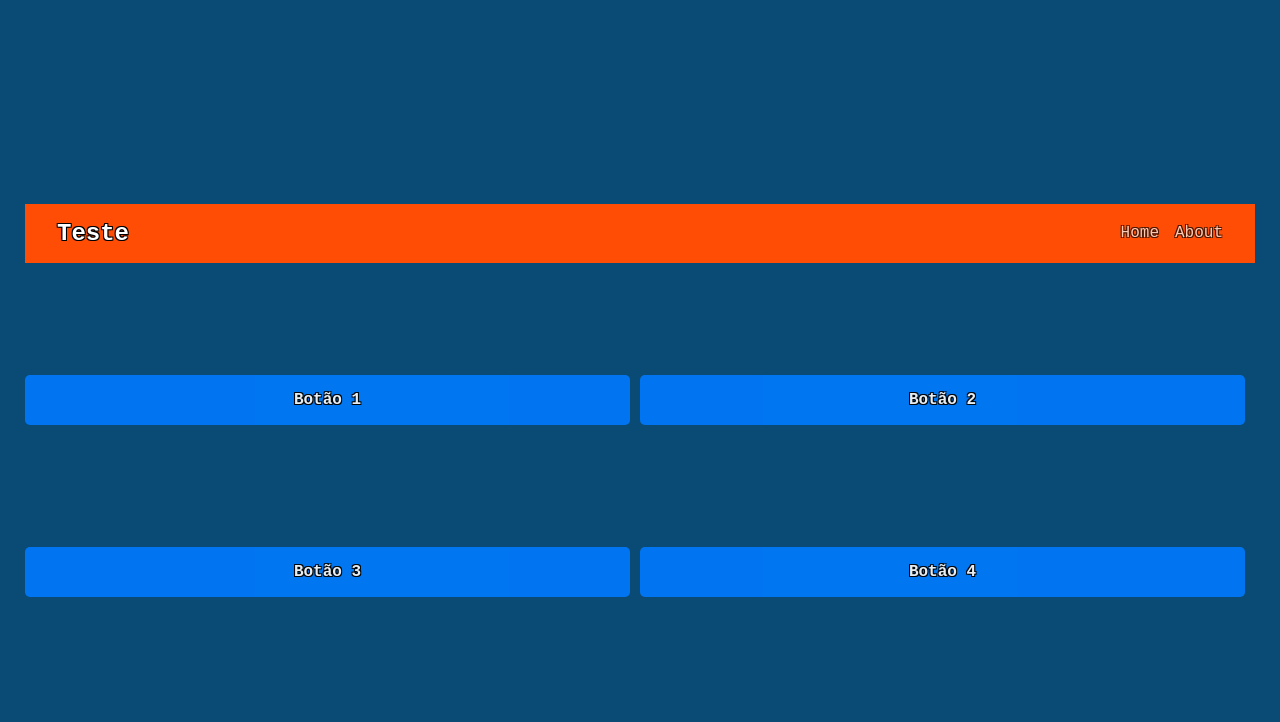
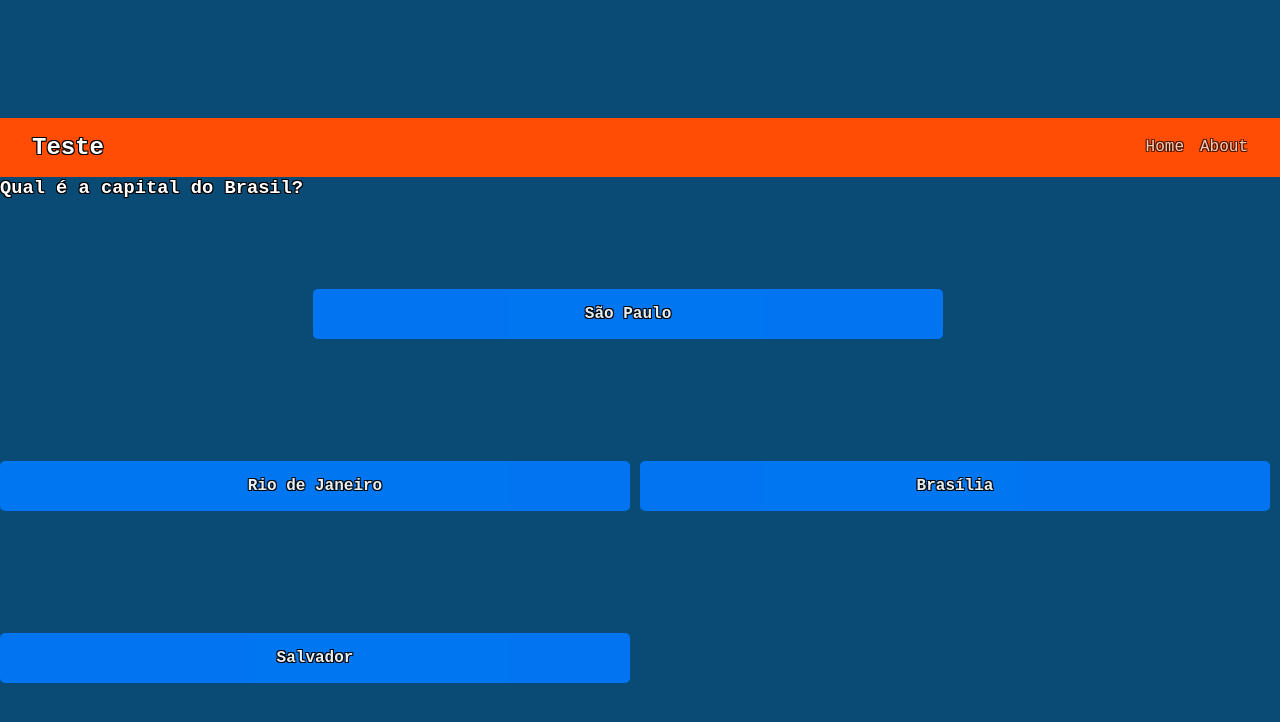
Before and after one commit to a4s-ufpb/Evite-O-Golpe-Web, a React (Vite) app: page /about in a window 1280 px wide. Shown: the top 722 px of the page. Built offline with nearby package versions, Linux system fonts and the light colour scheme.

Commit message:
primeira implementação de perguntas

```diff
--- a/src/routes/About.jsx
+++ b/src/routes/About.jsx
@@ -1,16 +1,40 @@
-import React from 'react'
-import './About.css'
-import quizQuestions from '../data/questions.json'
+import React, { useState, useEffect } from 'react';
+import './About.css';
+import quizQuestions from '../data/questions.json';
 
 const About = () => {
+  const [currentQuestionIndex, setCurrentQuestionIndex] = useState(0);
+  const [questions, setQuestions] = useState([]);
+
+  useEffect(() => {
+    setQuestions(quizQuestions);
+  }, []);
+
+  const handleAnswerClick = (answer) => {
+    console.log("Resposta selecionada:", answer); //TODO: Tirar console? tem necessidade?
+    const nextIndex = currentQuestionIndex + 1;
+    if (nextIndex < questions.length) {
+      setCurrentQuestionIndex(nextIndex);
+    } else {
+      alert("Você completou o quiz!"); //TODO: Colocar para que as perguntas e respostas sejam embaralhadas novamente ou quando acabar colocar para ir para tela inicial ou formulário
+      setCurrentQuestionIndex(0);
+    }
+  };
+
   return (
-    <div class="button-container">
-        <button class="custom-button">Botão 1</button>
-        <button class="custom-button">Botão 2</button>
-        <button class="custom-button">Botão 3</button>
-        <button class="custom-button">Botão 4</button>
+    <div className="button-container">
+      {questions.length > 0 && (
+        <>
+          <h3>{questions[currentQuestionIndex].question}</h3>
+          {questions[currentQuestionIndex].answers.map((answer, idx) => (
+            <button key={idx} className="custom-button" onClick={() => handleAnswerClick(answer)}>
+              {answer}
+            </button>
+          ))}
+        </>
+      )}
     </div>
-  )
+  );
 }
 
-export default About
+export default About;
```
